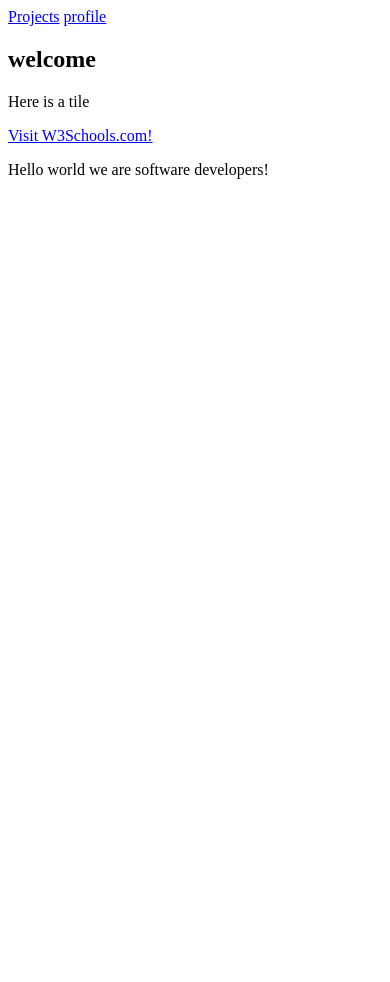
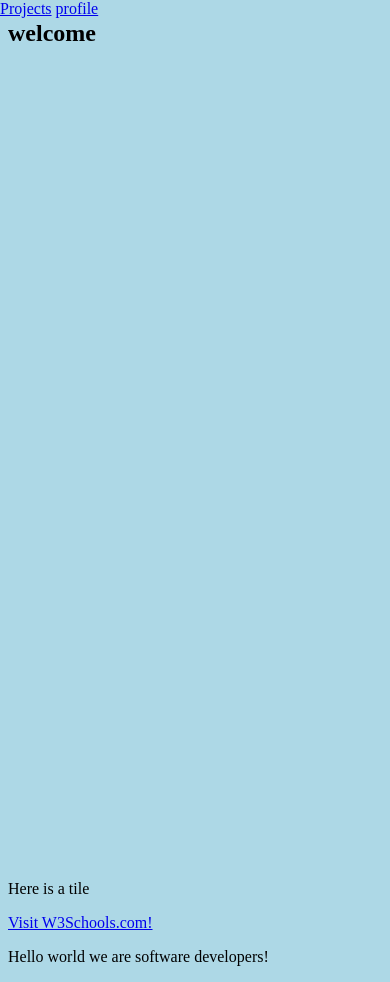
Before and after one commit to m05e5/Microverse_trial_3, a plain HTML site: page index.html in a window 390 px wide. Before the commit the page ends 844 px from the top, so only its background shows below. Drawn offline with Linux system fonts and the light colour scheme.

Commit message:
final task

```diff
--- a/css/style.css
+++ b/css/style.css
@@ -0,0 +1,5 @@
+@media only screen and (max-width: 600px) {
+    body {
+      background-color: lightblue;
+    }
+  }
--- a/index.html
+++ b/index.html
@@ -1,9 +1,29 @@
 <!DOCTYPE html>
 <html lang="en">
   <head>
+    <meta name="viewport"  content="width=device-width, initial-scale=1.0">
     <meta charset="UTF-8">
     <title>Fork Me! FCC: Test Suite Template</title>
     <link rel="stylesheet" href="css/style.css">
+    <style>
+        @media only screen and (max-width: 600px) {
+          body {
+            background-color: lightblue;
+        }
+        }
+        #navbar{
+            position: fixed;
+            top: 0;
+            left: 0;
+            width: 100%;
+        }
+#welcome-section{
+
+height:100vh;
+
+}
+
+    </style>
   </head>
 
   <body>
@@ -41,5 +61,6 @@
 
     -->
     <script  src="js/index.js"></script>
+
   </body>
 </html>
```
